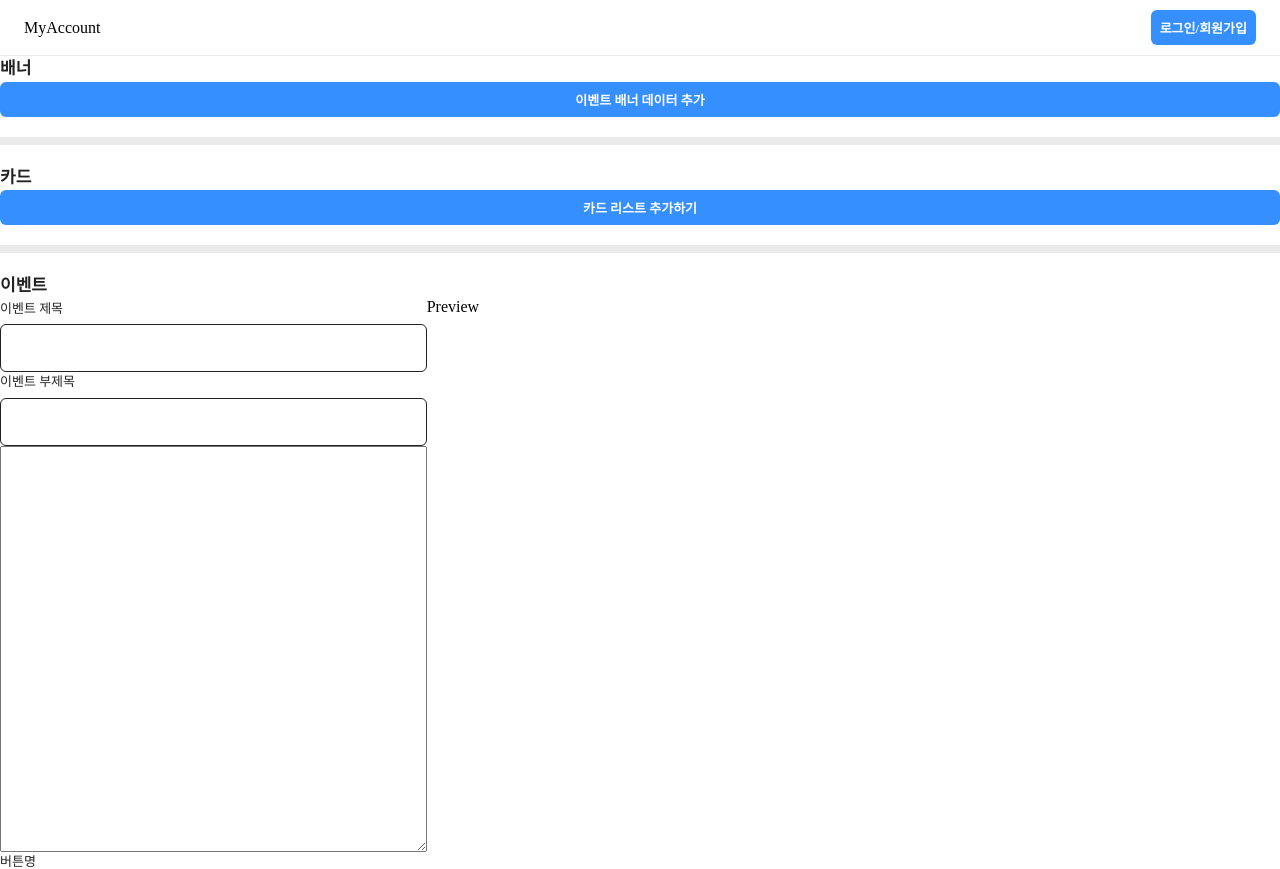
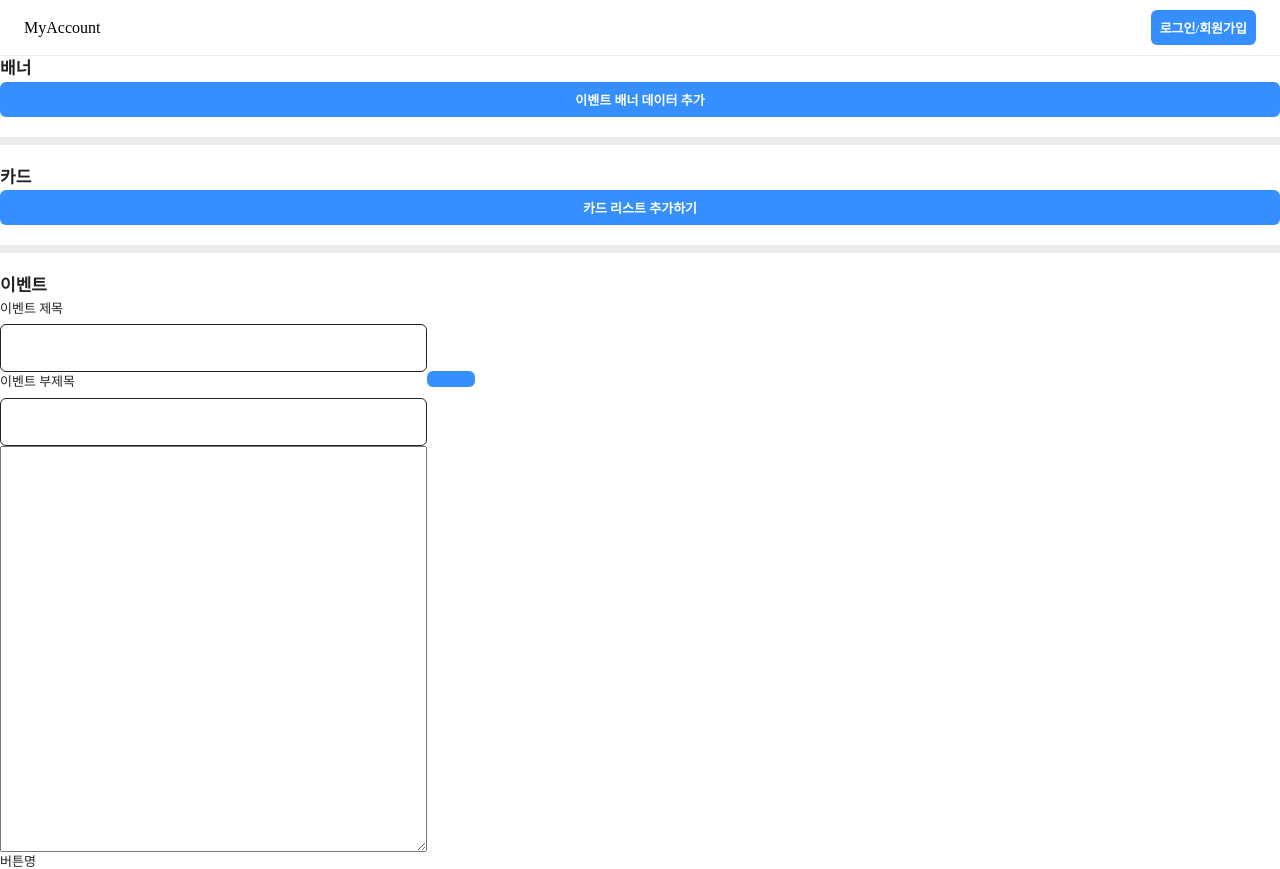
Before and after one commit to devHaemi/my-account, a Next.js app: page /test in a window 1280 px wide. Shown: the top 869 px of the page. Built offline with nearby package versions, Linux system fonts and the light colour scheme; no server answers.

Commit message:
preview 구현

```diff
--- a/package.json
+++ b/package.json
@@ -11,6 +11,7 @@
   "dependencies": {
     "@emotion/react": "^11.13.3",
     "@emotion/styled": "^11.13.0",
+    "date-fns": "^4.1.0",
     "firebase": "^11.1.0",
     "framer-motion": "^11.16.1",
     "next": "14.0.0",
@@ -18,6 +19,7 @@
     "react": "^18",
     "react-dom": "^18",
     "react-infinite-scroll-component": "^6.1.0",
+    "react-markdown": "^9.0.3",
     "react-query": "^3.39.3",
     "swiper": "^11.2.0"
   },
--- /dev/null
+++ b/src/components/event/Preview.tsx
@@ -0,0 +1,85 @@
+import dynamic from 'next/dynamic'
+import { useRouter } from 'next/router'
+import ReactMarkdown from 'react-markdown'
+import { css } from '@emotion/react'
+
+import Flex from '@components/shared/Flex'
+import Text from '@components/shared/Text'
+import { Event } from '@models/event'
+import { typographyMap } from '@styles/typography'
+import Button from '@components/shared/Button'
+
+const FixedBottomButton = dynamic(
+  () => import('@components/shared/FixedBottomButton'),
+  {
+    ssr: false,
+  },
+)
+
+function Preview({ data, mode }: { data: Event; mode: 'preview' | 'edit' }) {
+  const router = useRouter()
+  const { title, subTitle, buttonLabel, link, contents } = data
+
+  return (
+    <Flex direction="column">
+      <Flex direction="column" style={{ padding: '12px 24px' }}>
+        <Text bold={true}>{title}</Text>
+        <Text typography="t6">{subTitle}</Text>
+      </Flex>
+
+      <div css={markdownStyles}>
+        <ReactMarkdown>{contents}</ReactMarkdown>
+      </div>
+
+      {mode === 'preview' ? (
+        <FixedBottomButton
+          label={buttonLabel}
+          onClick={() => {
+            router.push(link)
+          }}
+        />
+      ) : (
+        <Button>{buttonLabel}</Button>
+      )}
+    </Flex>
+  )
+}
+
+const markdownStyles = css`
+  padding: 24px;
+  ${typographyMap.t6}
+
+  h1 {
+    ${typographyMap.t3}
+    font-weight: bold;
+    margin: 24px;
+  }
+
+  h2 {
+    ${typographyMap.t4}
+    font-weight: bold;
+    margin: 18px;
+  }
+
+  ul {
+    padding-inline-start: 20px;
+    margin: 18px 0;
+  }
+
+  li {
+    list-style-type: disc;
+  }
+
+  p {
+    margin: 18px 0;
+  }
+
+  img {
+    width: 100%;
+    height: 100%;
+    object-fit: cover;
+    border-radius: 8px;
+  }
+`
+
+export default Preview
--- a/src/components/test/EventForm.tsx
+++ b/src/components/test/EventForm.tsx
@@ -6,6 +6,7 @@ import Flex from '@components/shared/Flex'
 import TextField from '@components/shared/TextField'
 import { store } from '@remote/firebase'
 import { COLLECTIONS } from '@constants/collection'
+import Preview from '@components/event/Preview'
 
 function EventForm() {
   const [formValues, setFormValues] = useState({
@@ -76,7 +77,9 @@ function EventForm() {
             value={formValues.endDate}
           />
         </Flex>
-        <Flex style={{ flex: 2 }}>Preview</Flex>
+        <Flex style={{ flex: 2 }}>
+          <Preview data={formValues} mode="edit" />
+        </Flex>
       </Flex>
       <Button onClick={handleSubmit} disabled={isCompleted === false}>
         저장하기
--- /dev/null
+++ b/src/contexts/AlertContext.tsx
@@ -0,0 +1,80 @@
+import {
+  ComponentProps,
+  createContext,
+  useCallback,
+  useContext,
+  useMemo,
+  useState,
+} from 'react'
+
+import { createPortal } from 'react-dom'
+
+import Alert from '@shared/Alert'
+
+type AlertProps = ComponentProps<typeof Alert>
+type AlertOptions = Omit<AlertProps, 'open'>
+
+interface AlertContextValue {
+  open: (options: AlertOptions) => void
+}
+
+const Context = createContext<AlertContextValue | undefined>(undefined)
+
+const defaultValues: AlertProps = {
+  open: false,
+  title: null,
+  description: null,
+  onButtonClick: () => {},
+}
+
+export function AlertContextProvider({
+  children,
+}: {
+  children: React.ReactNode
+}) {
+  const [alertState, setAlertState] = useState(defaultValues)
+
+  const $portal_root =
+    typeof window === 'undefined' // 서버측 랜더링인지 확인하는 코드
+      ? null
+      : document.getElementById('root-portal')
+
+  const close = useCallback(() => {
+    setAlertState(defaultValues)
+  }, [])
+
+  const open = useCallback(
+    ({ onButtonClick, ...options }: AlertOptions) => {
+      setAlertState({
+        ...options,
+        onButtonClick: () => {
+          close()
+          onButtonClick()
+        },
+        open: true,
+      })
+    },
+    [close],
+  )
+
+  const values = useMemo(() => ({ open }), [open])
+
+  return (
+    <Context.Provider value={values}>
+      {children}
+      {$portal_root != null
+        ? createPortal(<Alert {...alertState} />, $portal_root)
+        : null}
+    </Context.Provider>
+  )
+}
+
+export function useAlertContext() {
+  const values = useContext(Context)
+
+  if (values == null) {
+    throw new Error('AlertContext 내부에서 사용해주세요')
+  }
+
+  return values
+}
--- a/src/pages/_app.tsx
+++ b/src/pages/_app.tsx
@@ -7,6 +7,7 @@ import globalStyles from '@styles/globalStyles'
 import Layout from '@shared/Layout'
 import AuthGuard from '@components/auth/AuthGuard'
 import Navbar from '@components/shared/Navbar'
+import { AlertContextProvider } from '@contexts/AlertContext'
 
 const client = new QueryClient({})
 
@@ -20,10 +21,12 @@ export default function App({
         <Global styles={globalStyles} />
         <SessionProvider session={session}>
           <Hydrate state={dehydratedState}>
-            <AuthGuard>
-              <Navbar />
-              <Component {...pageProps} />
-            </AuthGuard>
+            <AlertContextProvider>
+              <AuthGuard>
+                <Navbar />
+                <Component {...pageProps} />
+              </AuthGuard>
+            </AlertContextProvider>
           </Hydrate>
         </SessionProvider>
       </QueryClientProvider>
```
Also changed, not shown: src/pages/event/[id].tsx (+31 -4 lines), 1 other file (tests, documents, lock files or other folders).
